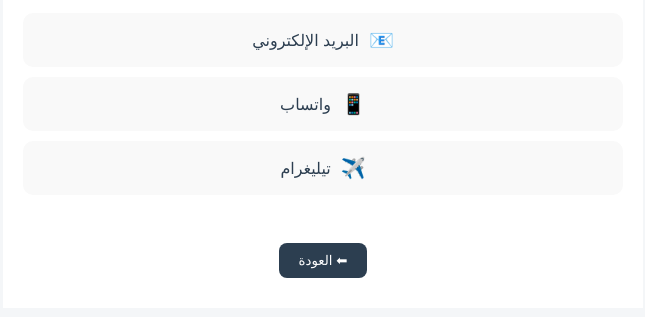
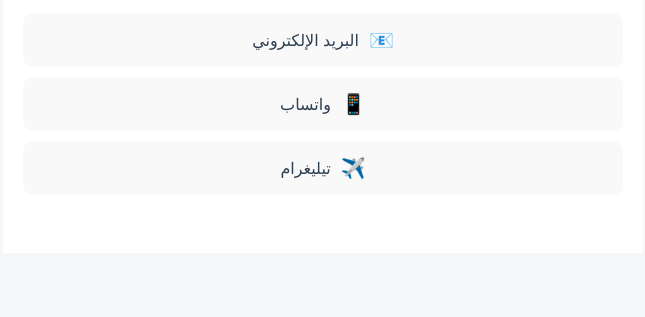
Before and after one commit to souilemmolayomar-debug/Alyf-Legale, a plain HTML site: page support.html in a window 1280 px wide. Shown: the part 171-488 px from the top of the page, without its empty margins (317-962 px from the left). Drawn offline with Linux system fonts and the light colour scheme.

Commit message:
Update support.html

```diff
--- a/support.html
+++ b/support.html
@@ -99,9 +99,6 @@
 
 <br>
 
-<button class="footer-btn" onclick="location.href='index.html'">
-⬅ العودة
-</button>
 
 </div>
 
```
